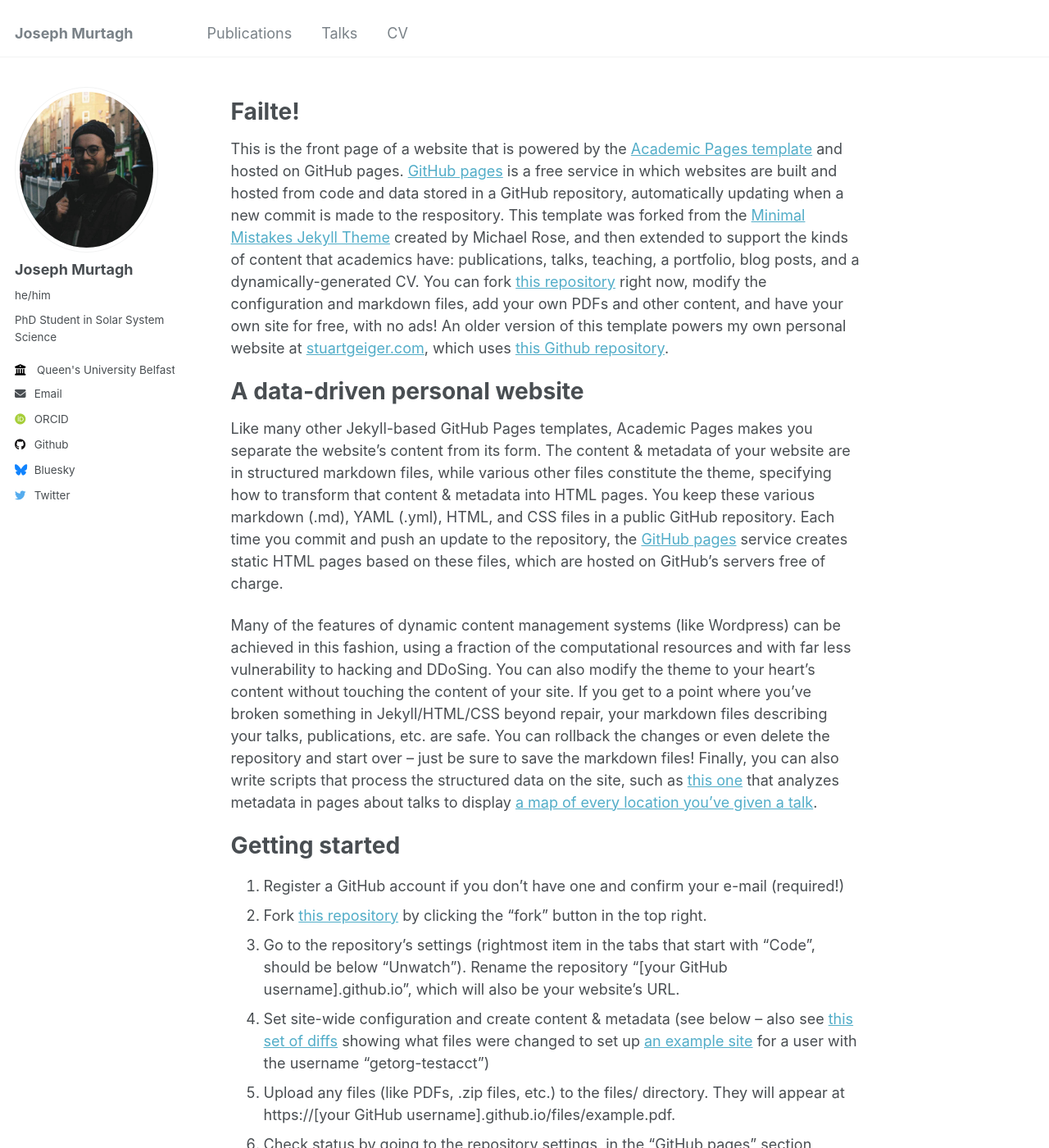
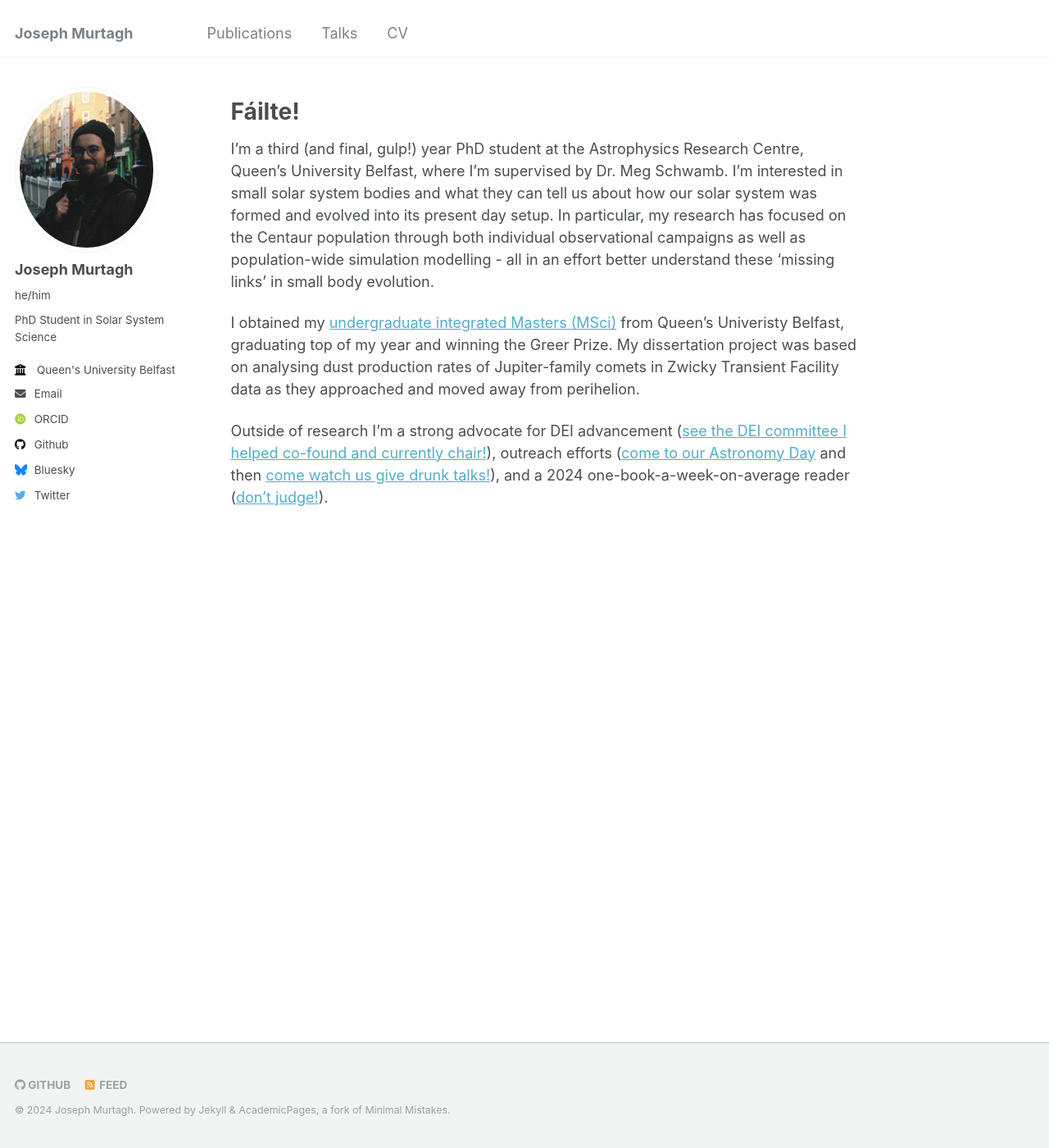
Before and after one commit to astjoephysics/astjoephysics.github.io, a Jekyll site: the page built from _pages/about.md, in a window 1280 px wide and 1400 px high. Shown: the whole window at 82% size. Built offline with Jekyll 4.4.1, drawn with Linux system fonts in a browser that asks for light colours; some web fonts are replaced; some of the changed text lies outside the part shown.

Commit message:
update homepage

```diff
--- a/_pages/about.md
+++ b/_pages/about.md
@@ -7,12 +7,18 @@ redirect_from:
   - /about.html
 ---
 
-Failte!
+Fáilte!
 =====
 
-This is the front page of a website that is powered by the [Academic Pages template](https://github.com/academicpages/academicpages.github.io) and hosted on GitHub pages. [GitHub pages](https://pages.github.com) is a free service in which websites are built and hosted from code and data stored in a GitHub repository, automatically updating when a new commit is made to the respository. This template was forked from the [Minimal Mistakes Jekyll Theme](https://mmistakes.github.io/minimal-mistakes/) created by Michael Rose, and then extended to support the kinds of content that academics have: publications, talks, teaching, a portfolio, blog posts, and a dynamically-generated CV. You can fork [this repository](https://github.com/academicpages/academicpages.github.io) right now, modify the configuration and markdown files, add your own PDFs and other content, and have your own site for free, with no ads! An older version of this template powers my own personal website at [stuartgeiger.com](http://stuartgeiger.com), which uses [this Github repository](https://github.com/staeiou/staeiou.github.io).
+I'm a third (and final, gulp!) year PhD student at the Astrophysics Research Centre, Queen's University Belfast, where I'm supervised by Dr. Meg Schwamb. I'm interested in small solar system bodies and what they can tell us about how our solar system was formed and evolved into its present day setup. In particular, my research has focused on the Centaur population through both individual observational campaigns as well as population-wide simulation modelling - all in an effort better understand these 'missing links' in small body evolution.
 
-A data-driven personal website
+I obtained my [undergraduate integrated Masters (MSci)](https://en.wikipedia.org/wiki/Master%27s_degree_in_the_United_Kingdom#Integrated_Master's_degrees) from Queen's Univeristy Belfast, graduating top of my year and winning the Greer Prize. My dissertation project was based on analysing dust production rates of Jupiter-family comets in Zwicky Transient Facility data as they approached and moved away from perihelion.
+
+Outside of research I'm a strong advocate for DEI advancement ([see the DEI committee I helped co-found and currently chair!](https://qub-arc-equitea.github.io/)), outreach efforts ([come to our Astronomy Day](https://nisciencefestival.com/events/qub-astronomy-day-3) and then [come watch us give drunk talks!](https://nisciencefestival.com/events/astronomy-on-tap-2)), and a 2024 one-book-a-week-on-average reader ([don't judge!](https://www.goodreads.com/user/show/155374701-joseph-murtagh)).
+
+<!-- This is the front page of a website that is powered by the [Academic Pages template](https://github.com/academicpages/academicpages.github.io) and hosted on GitHub pages. [GitHub pages](https://pages.github.com) is a free service in which websites are built and hosted from code and data stored in a GitHub repository, automatically updating when a new commit is made to the respository. This template was forked from the [Minimal Mistakes Jekyll Theme](https://mmistakes.github.io/minimal-mistakes/) created by Michael Rose, and then extended to support the kinds of content that academics have: publications, talks, teaching, a portfolio, blog posts, and a dynamically-generated CV. You can fork [this repository](https://github.com/academicpages/academicpages.github.io) right now, modify the configuration and markdown files, add your own PDFs and other content, and have your own site for free, with no ads! An older version of this template powers my own personal website at [stuartgeiger.com](http://stuartgeiger.com), which uses [this Github repository](https://github.com/staeiou/staeiou.github.io). -->
+
+<!-- A data-driven personal website
 ======
 Like many other Jekyll-based GitHub Pages templates, Academic Pages makes you separate the website's content from its form. The content & metadata of your website are in structured markdown files, while various other files constitute the theme, specifying how to transform that content & metadata into HTML pages. You keep these various markdown (.md), YAML (.yml), HTML, and CSS files in a public GitHub repository. Each time you commit and push an update to the repository, the [GitHub pages](https://pages.github.com/) service creates static HTML pages based on these files, which are hosted on GitHub's servers free of charge.
 
@@ -49,4 +55,4 @@ Example: editing a markdown file for a talk
 
 For more info
 ------
-More info about configuring Academic Pages can be found in [the guide](https://academicpages.github.io/markdown/). The [guides for the Minimal Mistakes theme](https://mmistakes.github.io/minimal-mistakes/docs/configuration/) (which this theme was forked from) might also be helpful.
+More info about configuring Academic Pages can be found in [the guide](https://academicpages.github.io/markdown/). The [guides for the Minimal Mistakes theme](https://mmistakes.github.io/minimal-mistakes/docs/configuration/) (which this theme was forked from) might also be helpful. -->
```
